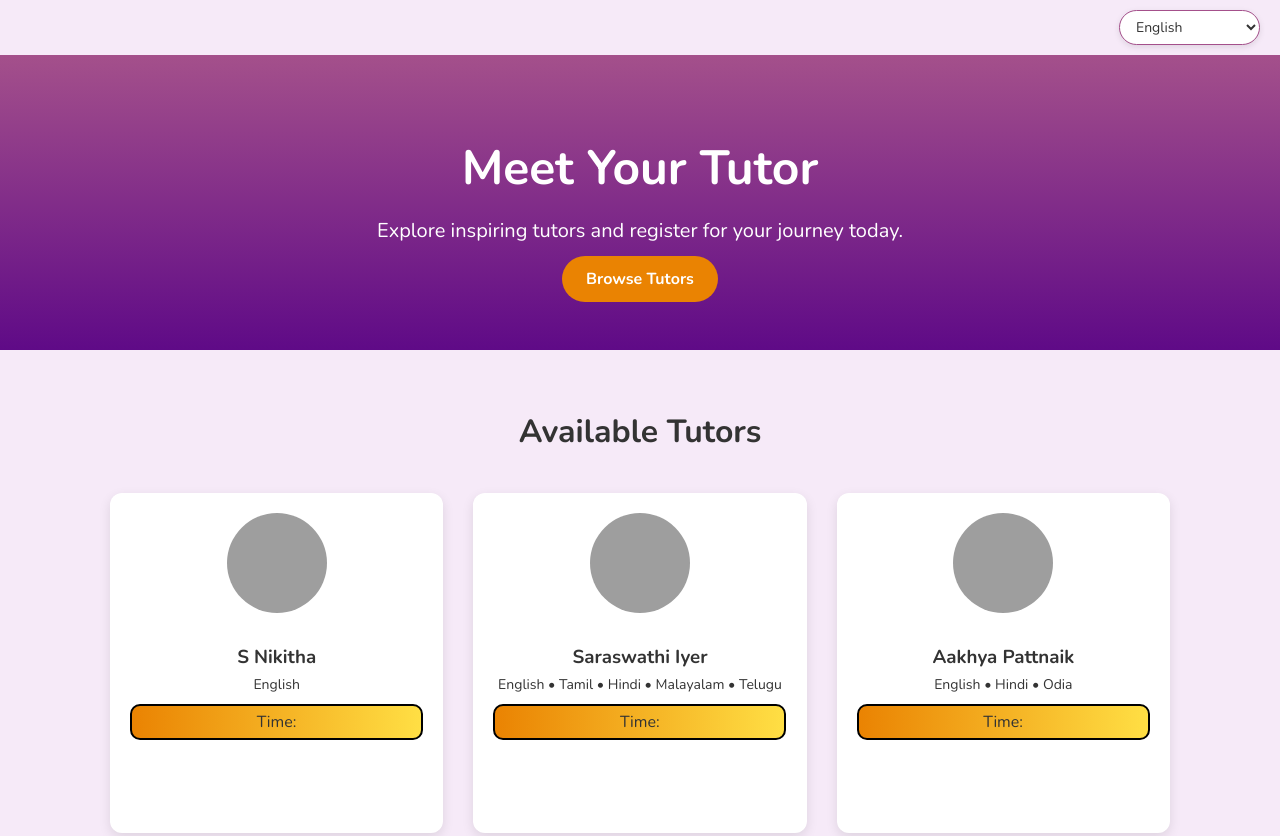
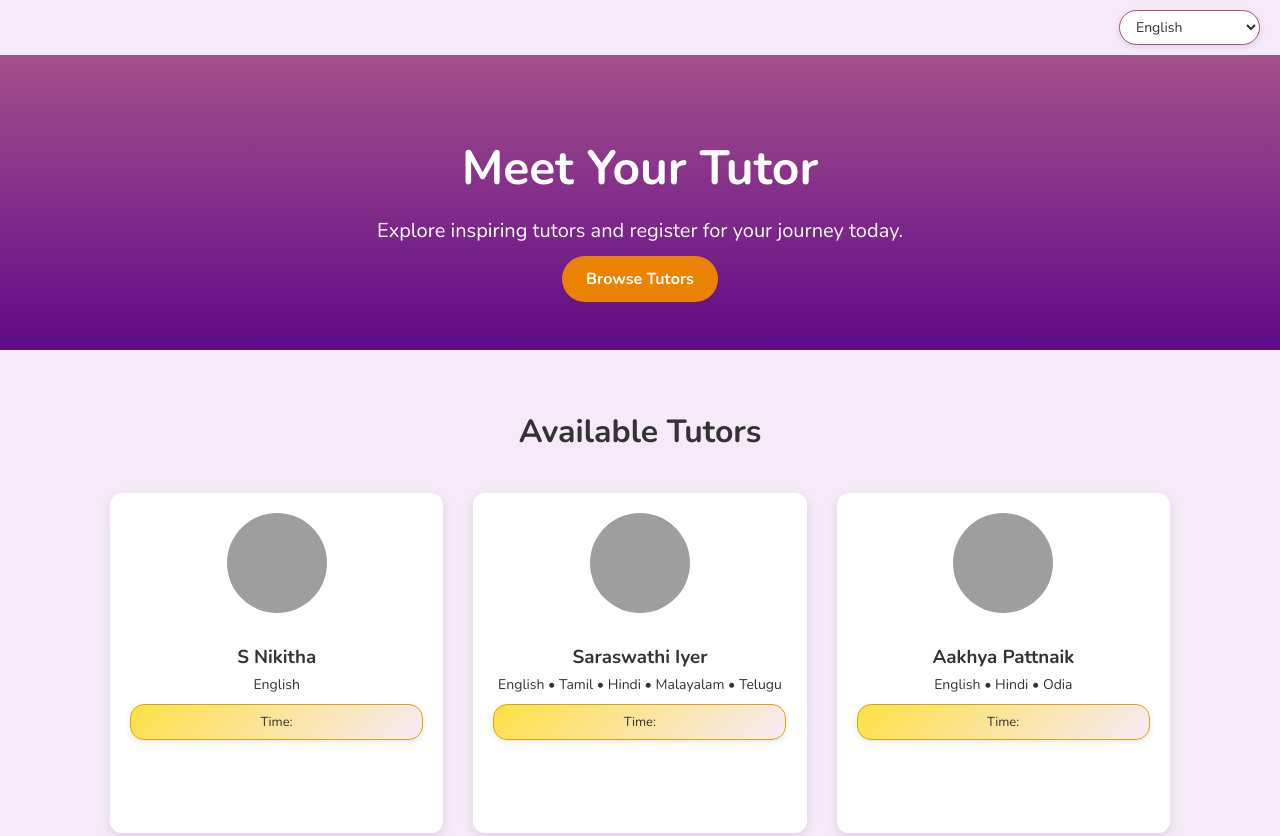
Before and after one commit to shriya77/Tutor-Registration, a plain HTML site: page index.html in a window 1280 px wide. Shown: the top 836 px of the page. Drawn offline with nearby package versions, Linux system fonts and the light colour scheme; grey boxes are pictures that could not be loaded.

Commit message:
ui changes

```diff
--- a/styles.css
+++ b/styles.css
@@ -115,16 +115,34 @@ button {
 .box {
   width: 293px;
   min-height: 35px;
-  background: linear-gradient(to left, #ffdf44, #ea8302);
+  background: linear-gradient(135deg, #ffdf44, #f6eaf8);
   display: flex;
   justify-content: center;
   align-items: center;
   flex-wrap: wrap;
   text-align: center;
-  border: 1px solid black;
-  padding: 5px 10px;
-  border-radius: 10px;
-  border-width: 2px;
+  border: 1px solid #d6a700;
+  padding: 8px 12px;
+  border-radius: 14px;
+  border-width: 1.5px;
+  box-shadow: 0 2px 6px rgba(0,0,0,0.1);
+  transition: all 0.3s ease;
+}
+
+.box .label,
+.box .value {
+  font-size: 13px;
+  font-weight: 500;
+  line-height: 1.4;
+}
+
+.box .value {
+  letter-spacing: 0.3px;
+}
+
+.box:hover {
+  box-shadow: 0 4px 12px rgba(0,0,0,0.15);
+  transform: translateY(-2px);
 }
 
 .box2 {
```
